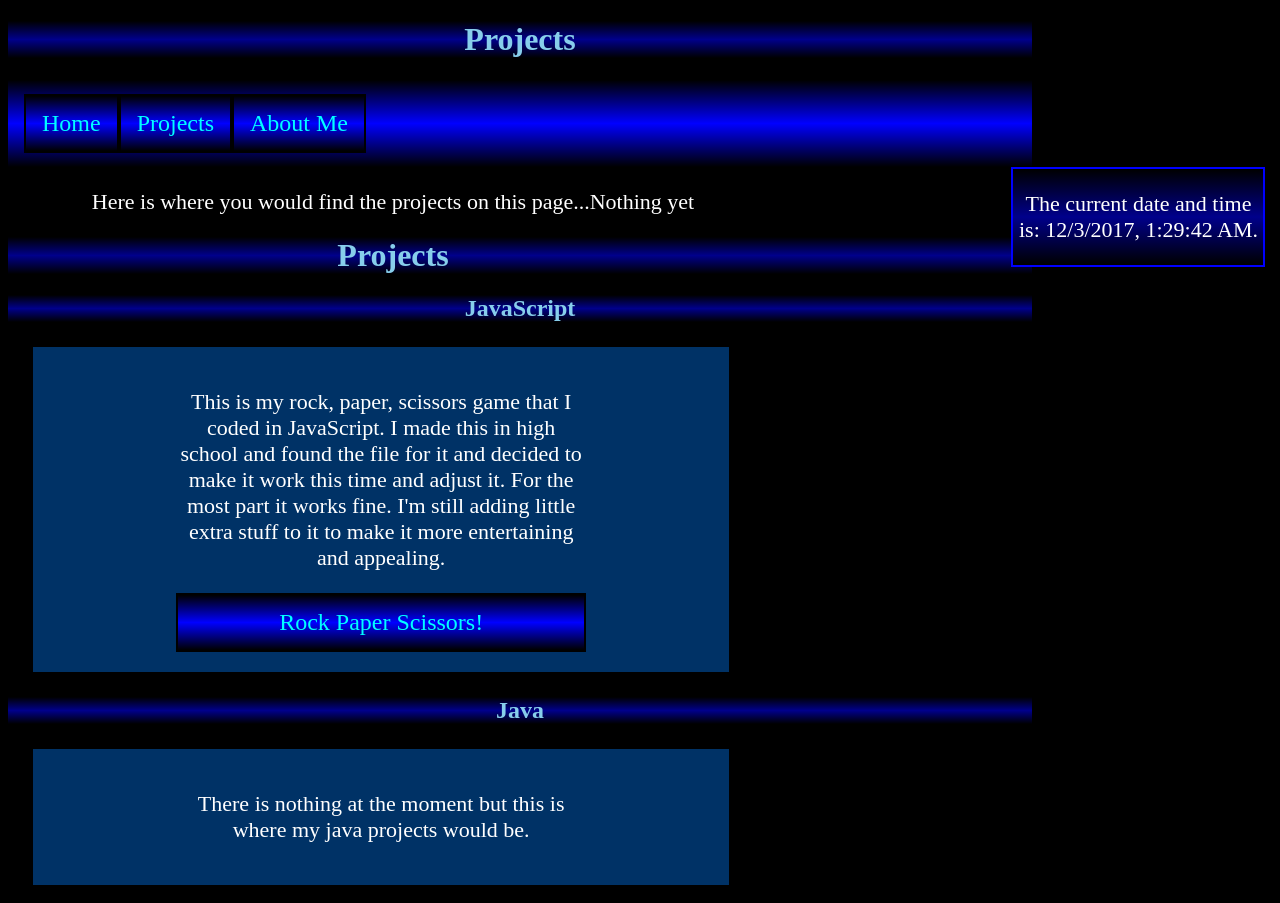
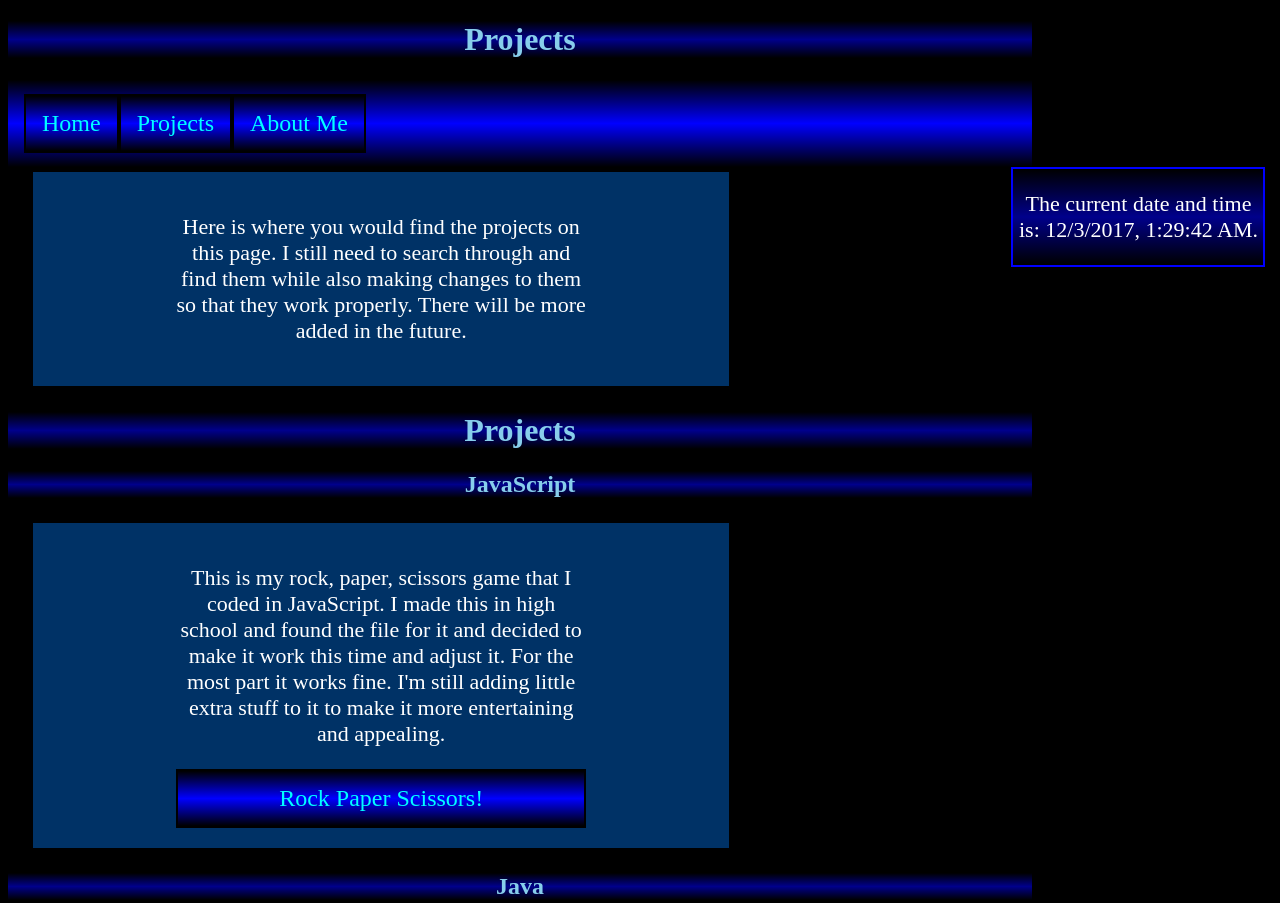
Before and after one commit to iWinfrey/iWinfrey.github.io, a plain HTML site: page ProjectsPG.html in a window 1280 px wide. Shown: the top 903 px of the page. Drawn offline with Linux system fonts and the light colour scheme.

Commit message:
projects page slight change
Only changed a sentence

```diff
--- a/ProjectsPG.html
+++ b/ProjectsPG.html
@@ -44,8 +44,10 @@ if (document.getElementById) onload = function () {
 
 
     </script></p></aside>
-        <p>Here is where you would find the projects on this page...Nothing yet</p>
-
+        <article>
+        <p>Here is where you would find the projects on this page. I still need to search through and find them
+        while also making changes to them so that they work properly. There will be more added in the future.</p>
+        </article>
         <h1>Projects</h1>
         <h2>JavaScript</h2>
         <article><p>This is my rock, paper, scissors game that I coded in JavaScript.
```
